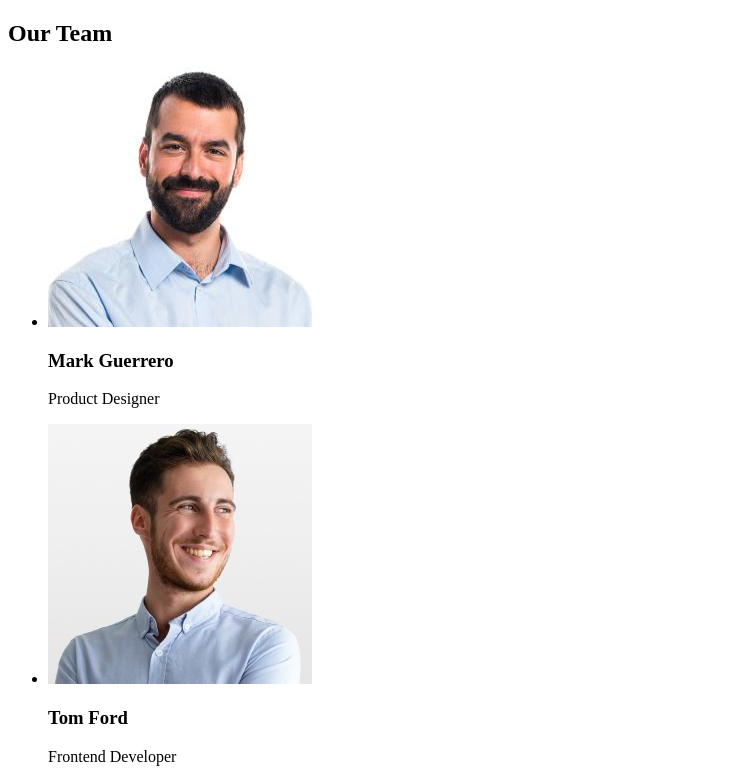
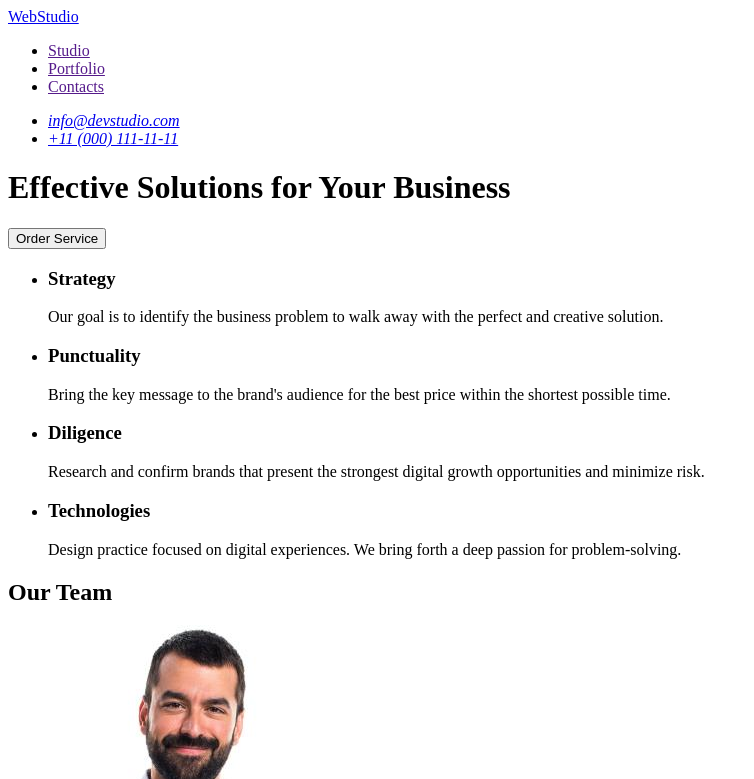
Before and after one commit to Sergii-Minko/goit-markup-hw-01, a plain HTML site: page index.html in a window 1280 px wide. Shown: the top 779 px of the page, without its empty margins (0-754 px from the left). Drawn offline with Linux system fonts and the light colour scheme.

Commit message:
homework-1-end-1

```diff
--- a/index.html
+++ b/index.html
@@ -1,40 +1,102 @@
 <!DOCTYPE html>
 <html lang="en">
   <head>
-    <meta charset="UTF-8">
-    <meta name="viewport" content="width=device-width, initial-scale=1.0">
+    <meta charset="UTF-8" />
+    <meta name="viewport" content="width=device-width, initial-scale=1.0" />
     <title>Document</title>
   </head>
   <body>
-    <header></header>
+    <header>
+      <a href="/">WebStudio</a>
+      <nav>
+        <ul>
+          <li><a href="">Studio</a></li>
+          <li><a href="">Portfolio</a></li>
+          <li><a href="">Contacts</a></li>
+        </ul>
+      </nav>
+      <address>
+        <ul>
+          <li>
+            <a href="mailto:info@devstudio.com">info@devstudio.com</a>
+          </li>
+          <li>
+            <a href="tel:+110001111111">+11 (000) 111-11-11</a>
+          </li>
+        </ul>
+      </address>
+    </header>
+
     <main>
+      <div>
+        <h1>Effective Solutions for Your Business</h1>
+        <button type="button">Order Service</button>
+      </div>
+      <section>
+        <ul>
+          <li>
+            <h3>Strategy</h3>
+            <p>
+              Our goal is to identify the business problem to walk away with the
+              perfect and creative solution.
+            </p>
+          </li>
+          <li>
+            <h3>Punctuality</h3>
+            <p>
+              Bring the key message to the brand's audience for the best price
+              within the shortest possible time.
+            </p>
+          </li>
+          <li>
+            <h3>Diligence</h3>
+            <p>
+              Research and confirm brands that present the strongest digital
+              growth opportunities and minimize risk.
+            </p>
+          </li>
+          <li>
+            <h3>Technologies</h3>
+            <p>
+              Design practice focused on digital experiences. We bring forth a
+              deep passion for problem-solving.
+            </p>
+          </li>
+        </ul>
+      </section>
+
       <section>
         <h2>Our Team</h2>
         <ul>
           <li>
-                    <img src="./images/img.jpg" alt="Mark" width="264">
+            <img src="./images/img.jpg" alt="Mark" width="264" />
             <h3>Mark Guerrero</h3>
             <p>Product Designer</p>
           </li>
           <li>
-                    <img src="./images/img1.jpg" alt="Tom" width="264">
+            <img src="./images/img1.jpg" alt="Tom" width="264" />
             <h3>Tom Ford</h3>
             <p>Frontend Developer</p>
           </li>
           <li>
-                    <img src="./images/img2.jpg" alt="Camila" width="264">
+            <img src="./images/img2.jpg" alt="Camila" width="264" />
             <h3>Camila Garcia</h3>
             <p>Marketing</p>
           </li>
           <li>
-                    <img src="./images/img3.jpg" alt="Daniel" width="264">
+            <img src="./images/img3.jpg" alt="Daniel" width="264" />
             <h3>Daniel Wilson</h3>
             <p>UI Designer</p>
           </li>
         </ul>
       </section>
-
     </main>
-    <footer></footer>
+    <footer>
+      <a href="/">WebStudio</a>
+      <p>
+        Increase the flow of customers and sales for your business with digital
+        marketing & growth solutions.
+      </p>
+    </footer>
   </body>
 </html>
```
Lines whose indentation alone changed are shown as unchanged.
